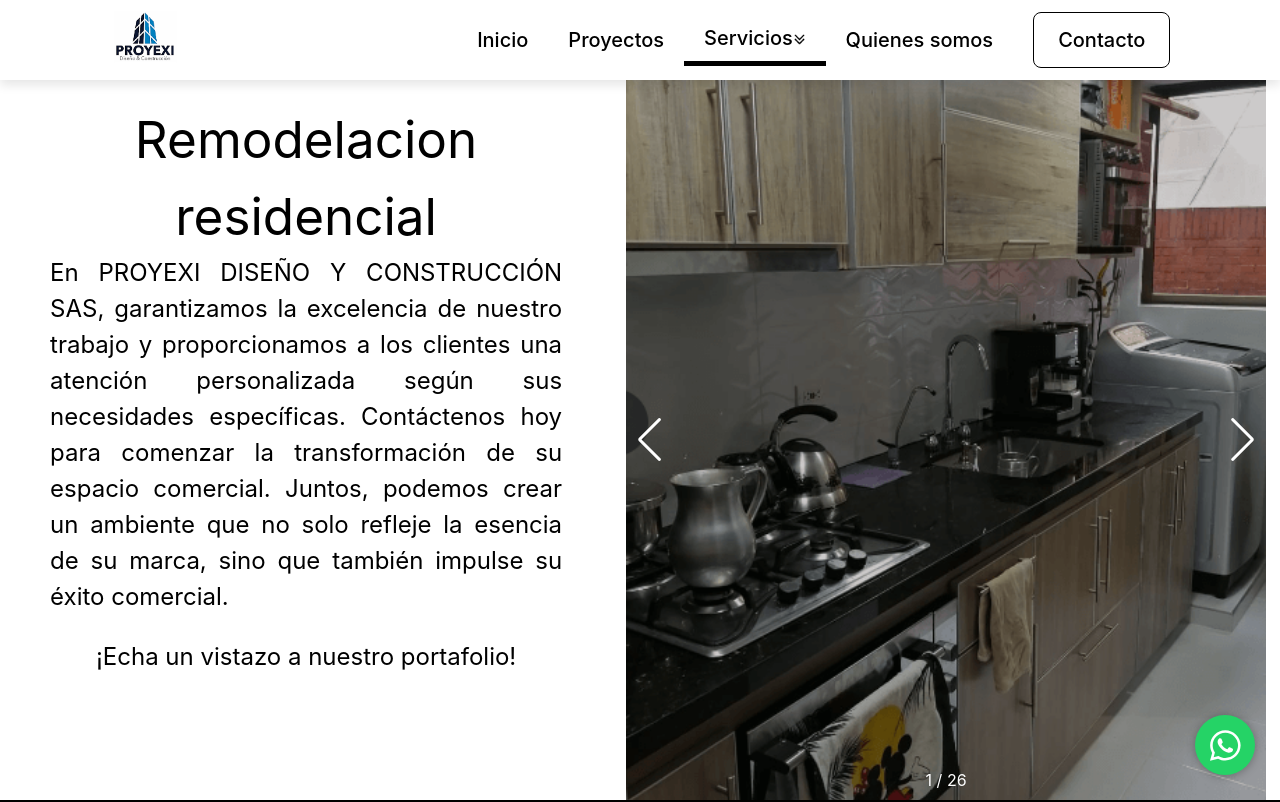
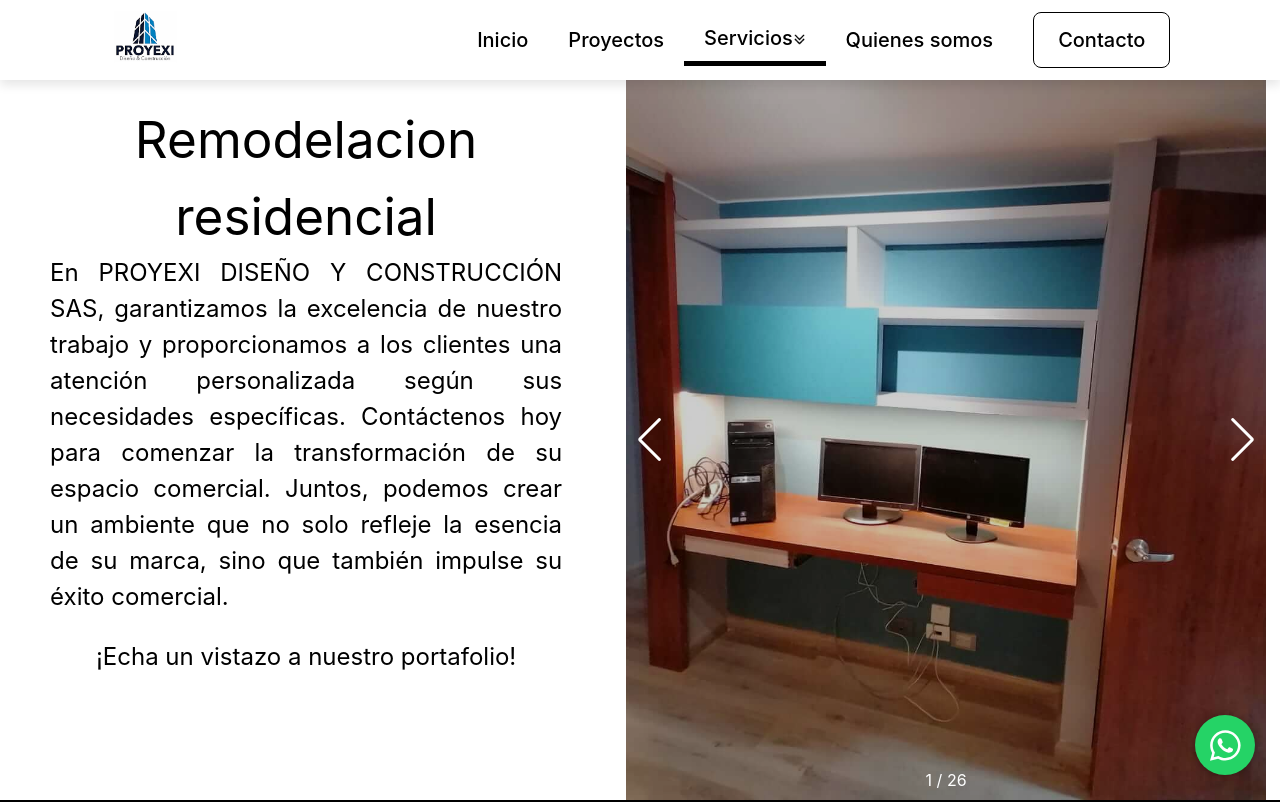
Before and after one commit to milenaAristiza/react-proyexi3, a React (Vite) app: page /remodelacion_residencial in a window 1280 px wide. Shown: the top 802 px of the page. Built offline with nearby package versions, Linux system fonts and the light colour scheme.

Commit message:
changes in remodelacio_residencial

```diff
--- a/src/pages/Index/Index.jsx
+++ b/src/pages/Index/Index.jsx
@@ -97,8 +97,8 @@ function Home() {
           </div>
           <div>
             <img className="img_cards" src={remodelacionR} alt="imagen principal de la sección remodelación residencial" />
-            <h3>REMODELACION DE ESPACIOS</h3>
-            <Link to='/remodelacion_comercial'>
+            <h3>REMODELACION RESIDENCIAL</h3>
+            <Link to='/remodelacion_residencial'>
               <button className="button_ver_mas">
                 VER MÁS
               </button>
--- a/src/pages/Remodelacion_residencial/Remodelacion_residencial.jsx
+++ b/src/pages/Remodelacion_residencial/Remodelacion_residencial.jsx
@@ -93,7 +93,7 @@ const RemodelacionResidencial = () => {
         title: "Remodelacion residencial",
         text: "En PROYEXI DISEÑO Y CONSTRUCCIÓN SAS, garantizamos la excelencia de nuestro trabajo y proporcionamos a los clientes una atención personalizada según sus necesidades específicas. Contáctenos hoy para comenzar la transformación de su espacio comercial. Juntos, podemos crear un ambiente que no solo refleje la esencia de su marca, sino que también impulse su éxito comercial.",
         image: img11,
-        slider: [img12j, img1j, img2j, img3j, img4j, img5j, img6j, img7j, img8j, img9j, img10j, img11j, img13j, img15j, img16j, img17j, img18j, img19j, img20j, img21j, img22j, img23j, img24j, img25j, img26j, img27j]
+        slider: [img5j, img12j, img1j, img2j, img3j, img4j, img6j, img7j, img8j, img9j, img10j, img11j, img13j, img15j, img16j, img17j, img18j, img19j, img20j, img21j, img22j, img23j, img24j, img25j, img26j, img27j]
     });
 
     return (
```
